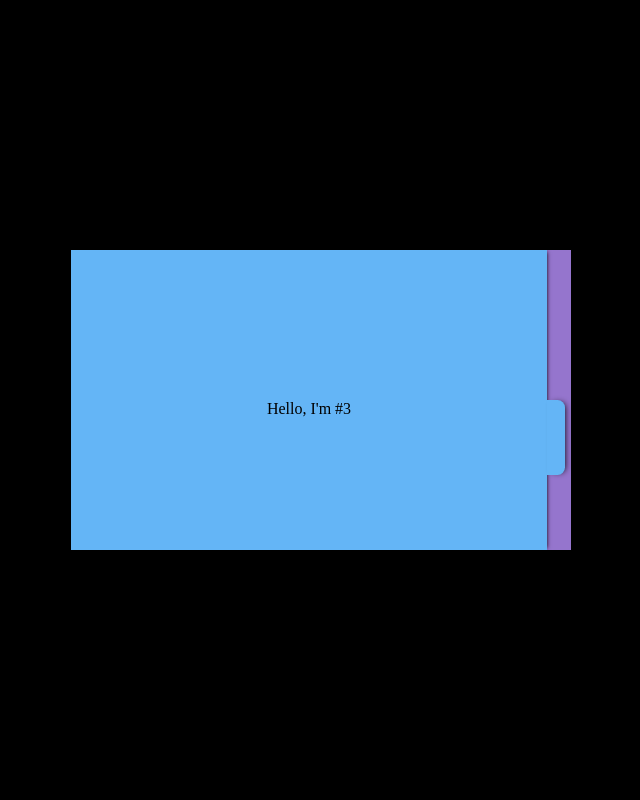
After one commit to junsungwook/asmrProject, a Java web app: template src/main/webapp/WEB-INF/views/ex.jsp in a window 1280 px wide. The commit adds this page. Shown: the whole page, without its empty margins (319-959 px from the left). Run offline with Spring Boot 4, a stand-in JSP engine, Linux system fonts and the light colour scheme; the template is opened without the code that fills it, so the values that code supplies are empty; the project's own start-up code is not run, and a stand-in starts its controllers and pages.

Commit message:
게시판 탭 추가

```diff
--- /dev/null
+++ b/src/main/webapp/WEB-INF/views/ex.jsp
@@ -0,0 +1,223 @@
+<%@ page language="java" contentType="text/html; charset=UTF-8"
+    pageEncoding="UTF-8"%>
+<%@ taglib uri="http://java.sun.com/jsp/jstl/core" prefix="c" %>
+<!-- 웹폰트추가 -->
+<link href="https://fonts.googleapis.com/css?family=Caveat:400,700&amp;subset=cyrillic,latin-ext" rel="stylesheet">
+<script  src="https://code.jquery.com/jquery-3.3.1.min.js"></script>
+<script>
+
+</script>
+<style>
+body {
+  overflow: hidden;
+  background: #000;
+}
+body .container {
+  position: absolute;
+  top: 50%;
+  left: 50%;
+  width: 500px;
+  height: 300px;
+  margin: -150px -250px;
+  counter-reset: tab-counter 5;
+}
+body .container input[type=radio] {
+  display: none;
+}
+body .container input[type=radio]:checked + label ~ label:nth-child(2) {
+  width: 78px;
+}
+body .container input[type=radio]:checked + label ~ label:nth-child(2) .content {
+  -webit-transition: opacity 0.4s cubic-bezier(0.11, 0.65, 0.04, 1);
+  transition: opacity 0.4s cubic-bezier(0.11, 0.65, 0.04, 1);
+  opacity: 0;
+  pointer-events: none;
+}
+body .container input[type=radio] + label {
+  position: absolute;
+  height: 100%;
+  box-shadow: 2px 0px 4px -2px #000;
+  cursor: pointer;
+  -webit-transition: width 1.2s cubic-bezier(0.11, 0.65, 0.04, 1);
+  transition: width 1.2s cubic-bezier(0.11, 0.65, 0.04, 1);
+}
+body .container input[type=radio] + label:nth-child(2) {
+  box-shadow: none;
+}
+body .container input[type=radio] + label:nth-child(2) {
+  width: 500px;
+  background: #9575CD;
+}
+body .container input[type=radio] + label .content {
+  position: absolute;
+  left: 50%;
+  top: 50%;
+  width: 250px;
+  margin-left: -125px;
+  counter-increment: tab-counter -1;
+  text-align: center;
+}
+body .container input[type=radio] + label .content:after {
+  content: counter(tab-counter);
+}
+body .container input[type=radio]:checked + label ~ label:nth-child(4) {
+  width: 54px;
+}
+body .container input[type=radio]:checked + label ~ label:nth-child(4) .content {
+  -webit-transition: opacity 0.4s cubic-bezier(0.11, 0.65, 0.04, 1);
+  transition: opacity 0.4s cubic-bezier(0.11, 0.65, 0.04, 1);
+  opacity: 0;
+  pointer-events: none;
+}
+body .container input[type=radio] + label {
+  position: absolute;
+  height: 100%;
+  box-shadow: 2px 0px 4px -2px #000;
+  cursor: pointer;
+  -webit-transition: width 1.2s cubic-bezier(0.11, 0.65, 0.04, 1);
+  transition: width 1.2s cubic-bezier(0.11, 0.65, 0.04, 1);
+}
+body .container input[type=radio] + label:nth-child(2) {
+  box-shadow: none;
+}
+body .container input[type=radio] + label:nth-child(4) {
+  width: 476px;
+  background: #64B5F6;
+}
+body .container input[type=radio] + label:nth-child(4):after {
+  position: absolute;
+  content: '';
+  top: 50%;
+  left: 100%;
+  width: 18px;
+  height: 75px;
+  border-radius: 0 7.5px 7.5px 0;
+  background: #64B5F6;
+  box-shadow: 3px 0px 6px -3px #000;
+}
+body .container input[type=radio] + label .content {
+  position: absolute;
+  left: 50%;
+  top: 50%;
+  width: 250px;
+  margin-left: -125px;
+  counter-increment: tab-counter -1;
+  text-align: center;
+}
+body .container input[type=radio] + label .content:after {
+  content: counter(tab-counter);
+}
+body .container input[type=radio]:checked + label ~ label:nth-child(6) {
+  width: 30px;
+}
+body .container input[type=radio]:checked + label ~ label:nth-child(6) .content {
+  -webit-transition: opacity 0.4s cubic-bezier(0.11, 0.65, 0.04, 1);
+  transition: opacity 0.4s cubic-bezier(0.11, 0.65, 0.04, 1);
+  opacity: 0;
+  pointer-events: none;
+}
+body .container input[type=radio] + label {
+  position: absolute;
+  height: 100%;
+  box-shadow: 2px 0px 4px -2px #000;
+  cursor: pointer;
+  -webit-transition: width 1.2s cubic-bezier(0.11, 0.65, 0.04, 1);
+  transition: width 1.2s cubic-bezier(0.11, 0.65, 0.04, 1);
+}
+body .container input[type=radio] + label:nth-child(2) {
+  box-shadow: none;
+}
+body .container input[type=radio] + label:nth-child(6) {
+  width: 452px;
+  background: #81C784;
+}
+body .container input[type=radio] + label:nth-child(6):after {
+  position: absolute;
+  content: '';
+  top: 25%;
+  left: 100%;
+  width: 18px;
+  height: 75px;
+  border-radius: 0 7.5px 7.5px 0;
+  background: #81C784;
+  box-shadow: 3px 0px 6px -3px #000;
+}
+body .container input[type=radio] + label .content {
+  position: absolute;
+  left: 50%;
+  top: 50%;
+  width: 250px;
+  margin-left: -125px;
+  counter-increment: tab-counter -1;
+  text-align: center;
+}
+body .container input[type=radio] + label .content:after {
+  content: counter(tab-counter);
+}
+body .container input[type=radio]:checked + label ~ label:nth-child(8) {
+  width: 6px;
+}
+body .container input[type=radio]:checked + label ~ label:nth-child(8) .content {
+  -webit-transition: opacity 0.4s cubic-bezier(0.11, 0.65, 0.04, 1);
+  transition: opacity 0.4s cubic-bezier(0.11, 0.65, 0.04, 1);
+  opacity: 0;
+  pointer-events: none;
+}
+body .container input[type=radio] + label {
+  position: absolute;
+  height: 100%;
+  box-shadow: 2px 0px 4px -2px #000;
+  cursor: pointer;
+  -webit-transition: width 1.2s cubic-bezier(0.11, 0.65, 0.04, 1);
+  transition: width 1.2s cubic-bezier(0.11, 0.65, 0.04, 1);
+}
+body .container input[type=radio] + label:nth-child(2) {
+  box-shadow: none;
+}
+body .container input[type=radio] + label:nth-child(8) {
+  width: 428px;
+  background: #E57373;
+}
+body .container input[type=radio] + label:nth-child(8):after {
+  position: absolute;
+  content: '';
+  top: 0%;
+  left: 100%;
+  width: 18px;
+  height: 75px;
+  border-radius: 0 7.5px 7.5px 0;
+  background: #E57373;
+  box-shadow: 3px 0px 6px -3px #000;
+}
+body .container input[type=radio] + label .content {
+  position: absolute;
+  left: 50%;
+  top: 50%;
+  width: 250px;
+  margin-left: -125px;
+  counter-increment: tab-counter -1;
+  text-align: center;
+}
+body .container input[type=radio] + label .content:after {
+  content: counter(tab-counter);
+}
+
+</style>
+<html>
+<head>
+<meta charset="UTF-8">
+<title>Insert title here</title>
+</head>
+<body>
+<div class="container">
+  <input type="radio" name="tabs" id="tab_1"/>
+  <label for="tab_1">
+    <div class="content">Hello, I'm #</div>
+  </label>
+  <input type="radio" name="tabs" id="tab_0"/>
+  <label for="tab_0">
+    <div class="content">Hello, I'm #</div>
+  </label>
+</div>
+</body>
+</html>
```
Also changed, not shown: src/main/webapp/WEB-INF/views/home.jsp (+56 -4 lines), 1 other file.
